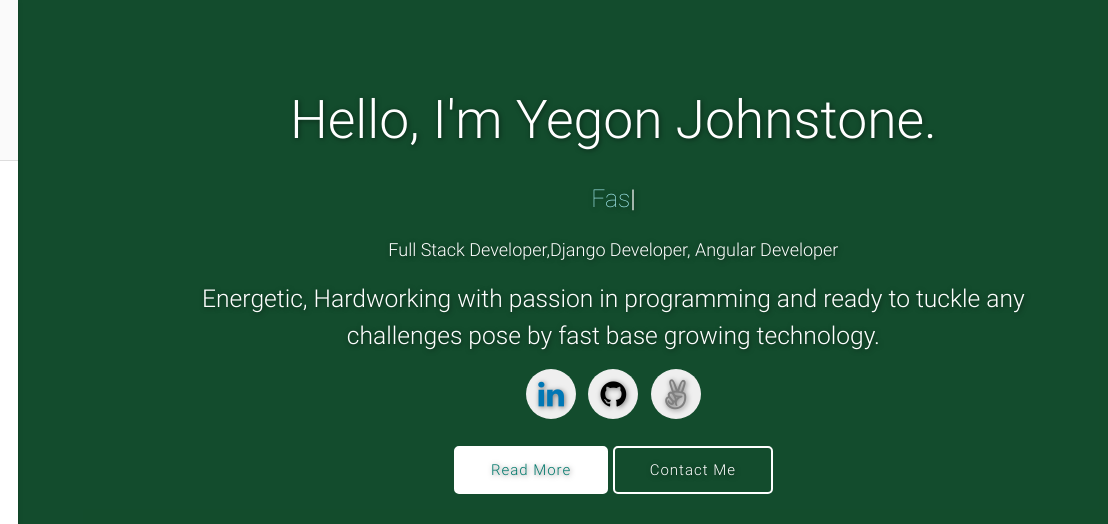
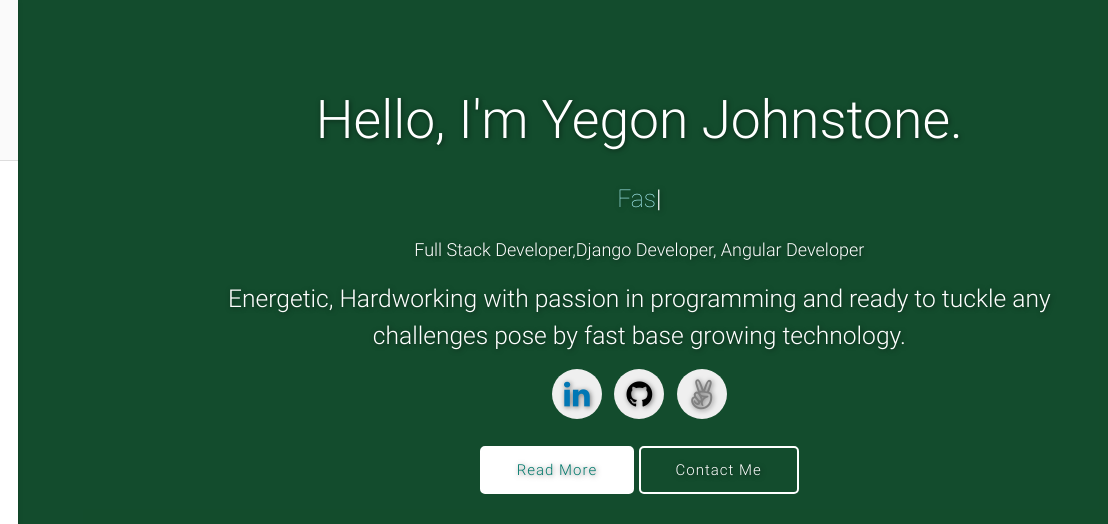
Before and after one commit to jwy951/jwy951.io, a plain HTML site: page index.html in a window 1280 px wide. Shown: the top 524 px of the page, 172-1280 px from the left. Drawn offline with nearby package versions, Linux system fonts and the light colour scheme; files whose address does not match are found by name.

Commit message:
change padding

```diff
--- a/index.html
+++ b/index.html
@@ -195,7 +195,7 @@
       <div class="overlay"></div>
       <div class="container">
         <div class="col-md-9">
-          <div class="content section-padding valign" style="margin-left: 15%; margin-top: 80px;">
+          <div class="content section-padding valign" style="margin-left: 20%; margin-top: 80px;">
             <div class="caption text-center">
               <h2>Hello, I'm <span class="">Yegon Johnstone.</span></h2>
               <h5 style="color:#fff"> <span class="typing" style="font-weight: 200; color:#a5ecf1"></span></h5>
```
